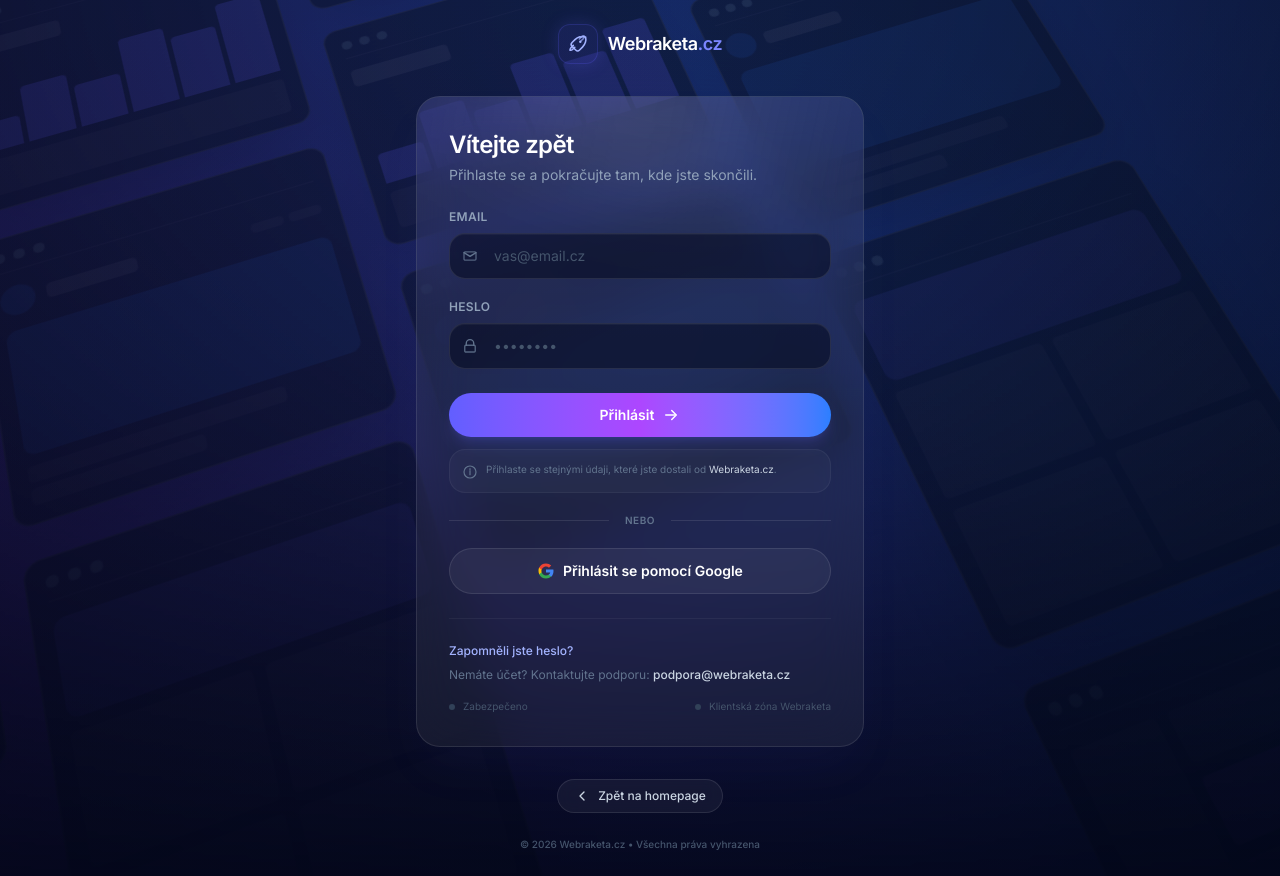
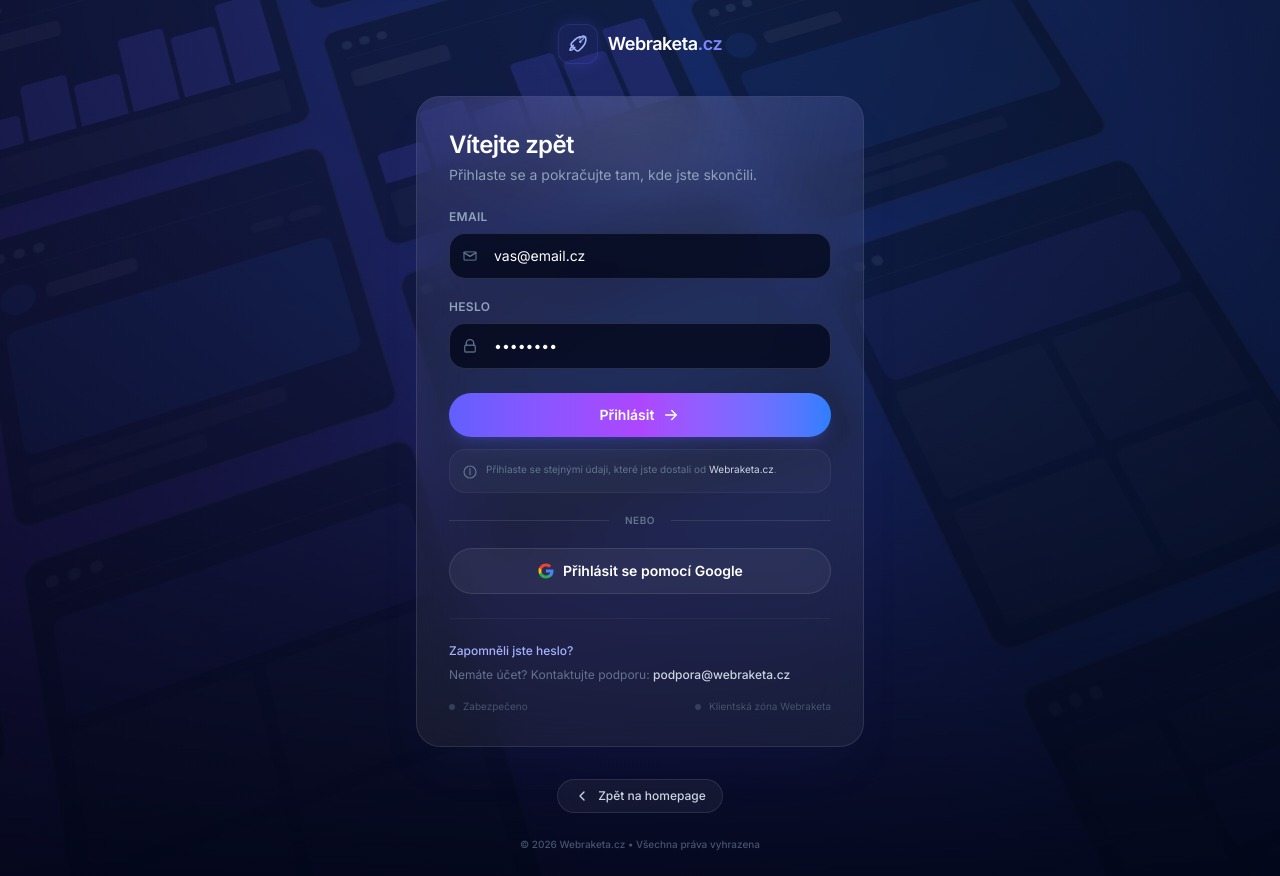
Before and after one commit to webraketacz/webraketa-client-portal, a Next.js app: page /login in a window 1280 px wide. Built offline with nearby package versions, Linux system fonts and the light colour scheme.

Commit message:
Update login page to match main design and fix dark inputs

```diff
--- a/app/login/page.tsx
+++ b/app/login/page.tsx
@@ -425,7 +425,8 @@ export default function LoginPage() {
                               value={email}
                               onChange={(e) => setEmail(e.target.value)}
                               required
-                              className="w-full rounded-2xl border border-white/10 bg-slate-950/50 py-3 pl-11 pr-4 text-sm text-white placeholder:text-slate-600 shadow-[inset_0_1px_0_rgba(255,255,255,0.04)] outline-none transition-colors focus:border-indigo-500/50 focus:ring-2 focus:ring-indigo-500/20"
+                              style={{ backgroundColor: "rgba(2, 6, 23, 0.5)" }}
+                              className="w-full appearance-none rounded-2xl border border-white/10 !bg-slate-950/50 py-3 pl-11 pr-4 text-sm text-white placeholder:text-slate-600 shadow-[inset_0_1px_0_rgba(255,255,255,0.04)] outline-none transition-colors focus:!bg-slate-950/60 focus:border-indigo-500/50 focus:ring-2 focus:ring-indigo-500/20"
                             />
                           </div>
                         </div>
@@ -450,7 +451,8 @@ export default function LoginPage() {
                               value={password}
                               onChange={(e) => setPassword(e.target.value)}
                               required
-                              className="w-full rounded-2xl border border-white/10 bg-slate-950/50 py-3 pl-11 pr-4 text-sm text-white placeholder:text-slate-600 shadow-[inset_0_1px_0_rgba(255,255,255,0.04)] outline-none transition-colors focus:border-purple-500/50 focus:ring-2 focus:ring-purple-500/20"
+                              style={{ backgroundColor: "rgba(2, 6, 23, 0.5)" }}
+                              className="w-full appearance-none rounded-2xl border border-white/10 !bg-slate-950/50 py-3 pl-11 pr-4 text-sm text-white placeholder:text-slate-600 shadow-[inset_0_1px_0_rgba(255,255,255,0.04)] outline-none transition-colors focus:!bg-slate-950/60 focus:border-purple-500/50 focus:ring-2 focus:ring-purple-500/20"
                             />
                           </div>
                         </div>
@@ -613,6 +615,18 @@ export default function LoginPage() {
         .animate-scroll-y-down {
           animation: scroll-y-down 50s linear infinite;
         }
+
+        input,
+        input:-webkit-autofill,
+        input:-webkit-autofill:hover,
+        input:-webkit-autofill:focus,
+        input:-webkit-autofill:active {
+          -webkit-text-fill-color: white !important;
+          -webkit-box-shadow: 0 0 0 1000px rgba(2, 6, 23, 0.5) inset !important;
+          box-shadow: 0 0 0 1000px rgba(2, 6, 23, 0.5) inset !important;
+          transition: background-color 9999s ease-in-out 0s;
+          caret-color: white !important;
+        }
       `}</style>
     </>
   );
```
